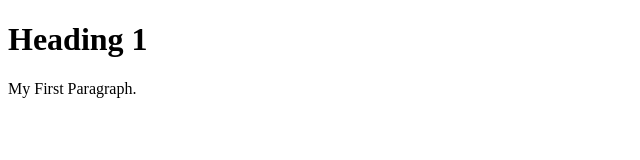
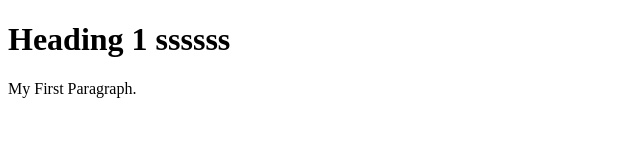
Before and after one commit to jionghaolin/3179, a plain HTML site: page index.html in a window 1280 px wide. Shown: the whole page, without its empty margins (0-640 px from the left). Drawn offline with Linux system fonts and the light colour scheme.

Commit message:
Add files via upload

```diff
--- a/index.html
+++ b/index.html
@@ -5,7 +5,7 @@
     <title>My first HTML Documnt</title>
 </head>
 <body>
-    <h1>Heading 1</h1>
+    <h1>Heading 1 ssssss</h1>
     <p>My First Paragraph.</p>
 </body>
 </html>
```
